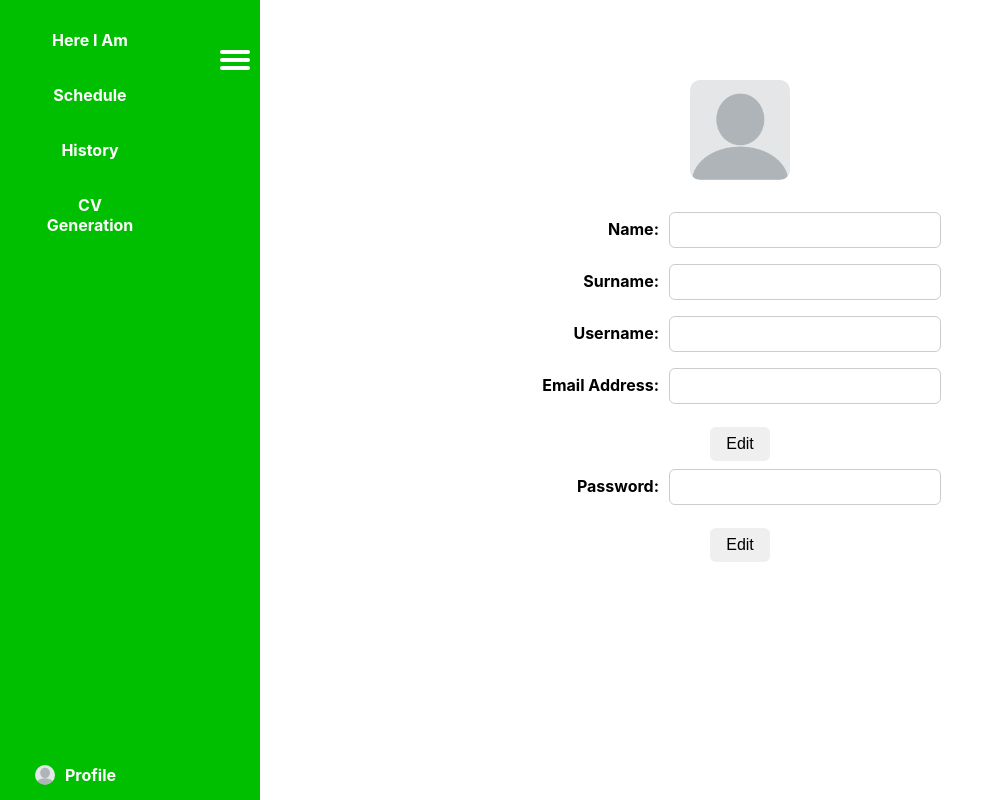
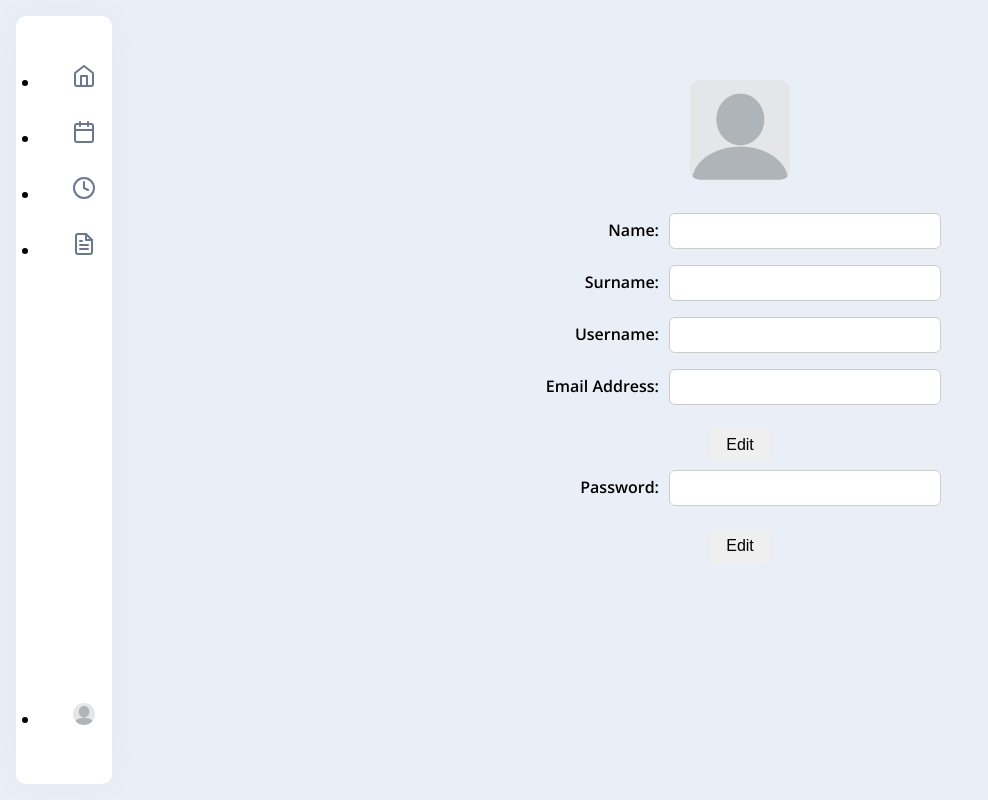
Before and after one commit to kazaction/Group_3_Here_I_Am, a React (Create React App) app in the folder here_i_am/: page /profile in a window 1280 px wide. Shown: the whole page, without its empty margins (0-988 px from the left). Built offline with nearby package versions, Linux system fonts and the light colour scheme; no server answers.

Commit message:
Change the navbar and do some staff in the UI

```diff
--- a/here_i_am/package.json
+++ b/here_i_am/package.json
@@ -11,6 +11,7 @@
     "body-parser": "^2.2.0",
     "cors": "^2.8.5",
     "express": "^5.1.0",
+    "feather-icons": "^4.29.2",
     "react": "^19.2.0",
     "react-dom": "^19.2.0",
     "react-router-dom": "^7.9.4",
--- a/here_i_am/src/components/navbar.jsx
+++ b/here_i_am/src/components/navbar.jsx
@@ -1,39 +1,53 @@
-import React, { useState } from "react";
+import React, { useEffect } from "react";
 import { Link } from "react-router-dom";
+import feather from "feather-icons";
 import "../css/navbar.css";
-import logo from '../assets/logo.png';
+import logo from "../assets/logo.png";
 
 const Navbar = () => {
-  const [isOpen, setIsOpen] = useState(true);
-
-  const toggleNavbar = () => setIsOpen(!isOpen);
+  useEffect(() => {
+    feather.replace(); // initialize Feather icons
+  }, []);
 
   return (
-    <>
-      {/* Hamburger stays outside the sidebar so it’s always clickable */}
-      <div className={`hamburger ${isOpen ? "shifted" : ""}`} onClick={toggleNavbar}>
-        <span></span>
-        <span></span>
-        <span></span>
-      </div>
+    <nav className="navbar">
+      <ul className="navbar__menu top-menu">
+        <li className="navbar__item">
+          <Link to="/" className="navbar__link">
+            <i data-feather="home"></i>
+            <span>Here I Am</span>
+          </Link>
+        </li>
+        <li className="navbar__item">
+          <Link to="/schedule" className="navbar__link">
+            <i data-feather="calendar"></i>
+            <span>Schedule</span>
+          </Link>
+        </li>
+        <li className="navbar__item">
+          <Link to="/history" className="navbar__link">
+            <i data-feather="clock"></i>
+            <span>History</span>
+          </Link>
+        </li>
+        <li className="navbar__item">
+          <Link to="/cvGeneration" className="navbar__link">
+            <i data-feather="file-text"></i>
+            <span>CV Generation</span>
+          </Link>
+        </li>
+      </ul>
 
-      <nav className={`navbar ${isOpen ? "open" : "closed"}`}>
-        <ul className="nav-links">
-          <li><Link to="/">Here I Am</Link></li>
-          <li><Link to="/schedule">Schedule</Link></li>
-          <li><Link to="/history">History</Link></li>
-          <li><Link to="/cvGeneration">CV Generation</Link></li>
-
-        </ul>
-
-        <ul className="nav-links bottom-links">
-          <li className="profile-link">
-            <Link to="/profile"><img src={logo} alt="Log" className="profile-logo"/>Profile</Link>
-          </li>
-        </ul>
-
-      </nav>
-    </>
+      {/* Profile pinned to bottom */}
+      <ul className="navbar__menu bottom-menu">
+        <li className="navbar__item">
+          <Link to="/profile" className="navbar__link">
+            <img src={logo} alt="Profile" className="profile-logo" />
+            <span>Profile</span>
+          </Link>
+        </li>
+      </ul>
+    </nav>
   );
 };
 
--- a/here_i_am/src/components/profile.jsx
+++ b/here_i_am/src/components/profile.jsx
@@ -1,9 +1,11 @@
 import React, { useEffect, useState } from "react";
+import { useHistory} from "react-router-dom";
 import logo from '../assets/logo.png';
 import "../css/profile.css";
 import axios from "axios";//To connect database with react
 
 const Profile = () => {
+
 
     const [profile, setProfile] = useState({
     name: "",
--- a/here_i_am/src/css/navbar.css
+++ b/here_i_am/src/css/navbar.css
@@ -1,94 +1,119 @@
-/* Sidebar */
+@import url("https://fonts.googleapis.com/css2?family=Open+Sans:wght@600&display=swap");
+
+body {
+  background: #eaeef6;
+  font-family: "Open Sans", sans-serif;
+}
+
+:root {
+  --border-radius: 10px;
+  --spacer: 1rem;
+  --primary: #00BF00;
+  --text: #6a778e;
+  --link-height: calc(var(--spacer) * 3.5);
+  --timing: 250ms;
+  --transition: var(--timing) ease all;
+}
+
+/* ===== NAVBAR ===== */
 .navbar {
   position: fixed;
-  top: 0;
-  left: 0;
-  width: 220px;
-  height: 100vh;
-  background-color: #00BF00;
+  top: var(--spacer);
+  left: var(--spacer);
+  background: #fff;
+  border-radius: var(--border-radius);
+  padding: var(--spacer) 0;
+  box-shadow: 0 0 40px rgba(0, 0, 0, 0.03);
+  height: calc(100vh - (var(--spacer) * 4));
+  width: calc(var(--spacer) * 6);
   display: flex;
   flex-direction: column;
-  align-items: flex-start;
-  padding: 20px;
-  transition: transform 0.3s ease;
-  z-index: 900;
+  justify-content: space-between; /* pushes top & bottom menus apart */
+  align-items: center;
 }
 
-/* Slide out of view when closed */
-.navbar.closed {
-  transform: translateX(-220px);
+.navbar__menu {
+  position: relative;
+  width: 100%;
+  display: flex;
+  flex-direction: column;
+  align-items: center;
 }
 
-/* Hamburger icon */
-.hamburger {
-  position: fixed; /* stays visible at all times */
-  top: 20px;
-  left: 20px;
-  width: 30px;
-  height: 20px;
-  display: flex;
-  flex-direction: column;
-  justify-content: space-between;
-  cursor: pointer;
-  z-index: 1001; /* above the sidebar */
-  transition: left 0.3s ease;
+.top-menu {
+  flex-grow: 1;
+  justify-content: flex-start;
 }
 
-.hamburger.shifted {
-  left: 220px; /* moves slightly right when navbar is open */
+.bottom-menu {
+  margin-top: auto; /* pushes to bottom */
 }
 
-.hamburger span {
-  display: block;
-  height: 4px;
-  width: 100%;
-  background-color: white;
-  border-radius: 2px;
+/* Menu items */
+.navbar__item {
+  position: relative;
+}
+
+/* Animated background blob */
+.navbar__item:last-child::before {
+  content: "";
+  position: absolute;
+  opacity: 0;
+  z-index: -1;
+  top: 0;
+  left: var(--spacer);
+  width: var(--link-height);
+  height: var(--link-height);
+  background: var(--primary);
+  border-radius: calc(var(--border-radius) * 1.75);
+  transition: var(--timing) cubic-bezier(1, 0.2, 0.1, 1.2) all;
 }
 
 /* Links */
-.nav-links {
-  list-style: none;
-  padding: 0;
-  margin: 0;
-  width: 100%;
+.navbar__link {
+  position: relative;
+  display: flex;
+  align-items: center;
+  justify-content: center;
+  height: var(--link-height);
+  width: calc(var(--spacer) * 5.5);
+  color: var(--text);
+  transition: var(--transition);
+  text-decoration: none;
 }
 
-.nav-links li {
-  width: 50%;
-  margin-bottom: 15px;
+.navbar__link i {
+  width: 22px;
+  height: 22px;
 }
 
-.nav-links a {
-  color: white;
-  text-decoration: none;
-  display: block;
-  width: 100%;
-  padding: 10px 15px;
-  border-radius: 8px;
+.navbar__link img.profile-logo {
+  width: 22px;
+  height: 22px;
+  border-radius: 50%;
+  object-fit: cover;
 }
 
-.nav-links a:hover {
-  background-color: #00BF00;
+.navbar__link span {
+  position: absolute;
+  left: 100%;
+  transform: translate(calc(-1 * var(--spacer) * 3));
+  margin-left: 1rem;
+  opacity: 0;
+  pointer-events: none;
+  color: var(--primary);
+  background: #fff;
+  padding: calc(var(--spacer) * 0.75);
+  transition: var(--transition);
+  border-radius: calc(var(--border-radius) * 1.75);
+  white-space: nowrap;
 }
 
-.bottom-links {
-  margin-top: auto; /* pushes the Profile link to the bottom */
+.navbar__link:hover {
+  color: #00BF00;
 }
 
-.profile-link a {
-  display: flex;          /* put image and text side by side */
-  align-items: center;    /* vertically center them */
+.navbar__link:hover span {
+  opacity: 1;
+  transform: translate(0);
 }
-
-.profile-logo {
-  width: 20px;           /* small size */
-  height: 20px;          /* small size */
-  margin-right: 10px;    /* space between image and text */
-  border-radius: 10px;    /* optional rounded corners */
-  transform: translateY(10px);
-}
-
-li{
-  font-weight: bold;
-}
```
Also changed, not shown: 1 other file (tests, documents, lock files or other folders).
